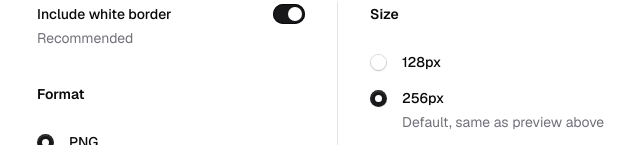
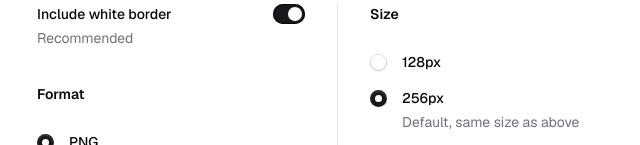
Before and after one commit to micah-yeager/qr-generator, a Next.js app: page / in a window 1280 px wide. Shown: the part 807-952 px from the top of the page, without its empty margins (303-943 px from the left). Built offline with nearby package versions, Linux system fonts and the light colour scheme.

Commit message:
refactor: use manually-specified labels and descriptions, not generated

```diff
--- a/src/app/page.tsx
+++ b/src/app/page.tsx
@@ -43,11 +43,11 @@ const FORMATS = new Map([
 type Format = Entries<typeof FORMATS>[1][0]
 
 const SIZES = new Map([
-  [128, {}],
-  [256, { isDefault: true }],
-  [512, {}],
-  [1024, {}],
-] as const) satisfies Map<number, { isDefault?: boolean }>
+  [128, { label: "128px" }],
+  [256, { label: "256px", notes: "Default, same size as above" }],
+  [512, { label: "512px" }],
+  [1024, { label: "1024px" }],
+] as const) satisfies Map<number, { label: string; notes?: React.ReactNode }>
 type Size = Entries<typeof SIZES>[1][0]
 
 function addQRCodeBorder(svg: SVGSVGElement): void {
@@ -298,13 +298,11 @@ export default function Home() {
                 value={`${size}`}
                 onChange={(value) => setSize(Number(value) as Size)}
               >
-                {Array.from(SIZES).map(([size, { isDefault }]) => (
+                {Array.from(SIZES).map(([size, { label, notes }]) => (
                   <RadioField key={size}>
                     <Radio value={`${size}`} />
-                    <Label>{size}px</Label>
-                    {isDefault && (
-                      <Description>Default, same as preview above</Description>
-                    )}
+                    <Label>{label}</Label>
+                    {notes && <Description>{notes}</Description>}
                   </RadioField>
                 ))}
               </RadioGroup>
```
